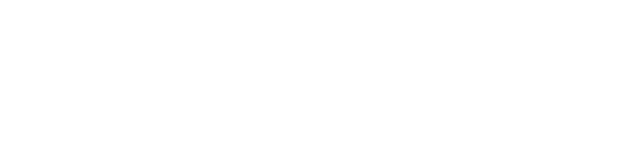
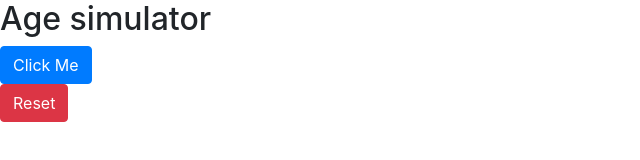
Before and after one commit to SaminYeaser/CatGen, a plain HTML site: page index.html in a window 1280 px wide. Shown: the whole page, without its empty margins (0-640 px from the left). Drawn offline with nearby package versions, Linux system fonts and the light colour scheme.

Commit message:
files are created

```diff
--- a/index.html
+++ b/index.html
@@ -5,9 +5,28 @@
     <meta name="viewport"
           content="width=device-width, user-scalable=no, initial-scale=1.0, maximum-scale=1.0, minimum-scale=1.0">
     <meta http-equiv="X-UA-Compatible" content="ie=edge">
-    <title>Document</title>
+    <link rel="stylesheet" href="https://stackpath.bootstrapcdn.com/bootstrap/4.4.1/css/bootstrap.min.css">
+    <link rel="stylesheet" href="style.css">
+    <title>Js Project</title>
 </head>
 <body>
 
+<div class="container-1">
+    <h2 class="header">Age simulator</h2>
+    <div class="flex-box-conatiner-1">
+        <div>
+            <button class="btn btn-primary" onclick="ageInDays()">Click Me</button>
+        </div>
+        <div>
+            <button class="btn btn-danger" onclick="reset()">Reset</button>
+        </div>
+    </div>
+    <div class="flex-box-conatiner-1">
+        <div id="flex-box-result">
+
+        </div>
+    </div>
+</div>
+<script src="script.js"></script>
 </body>
 </html>
```
Also changed, not shown: script.js (added), style.css (added).
